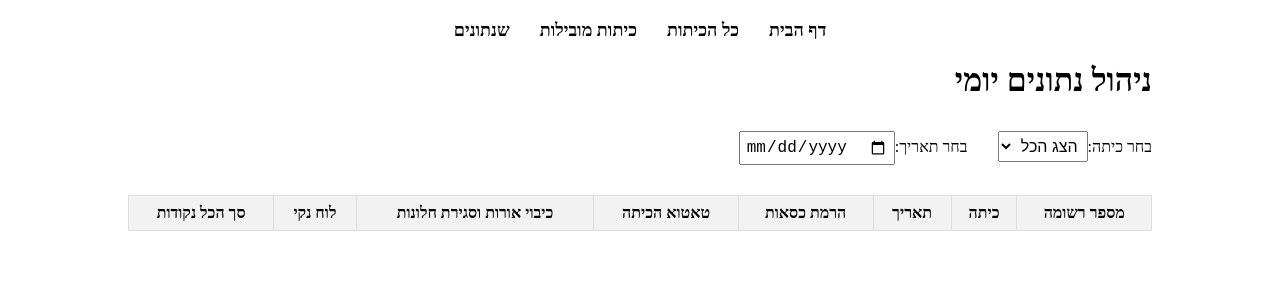
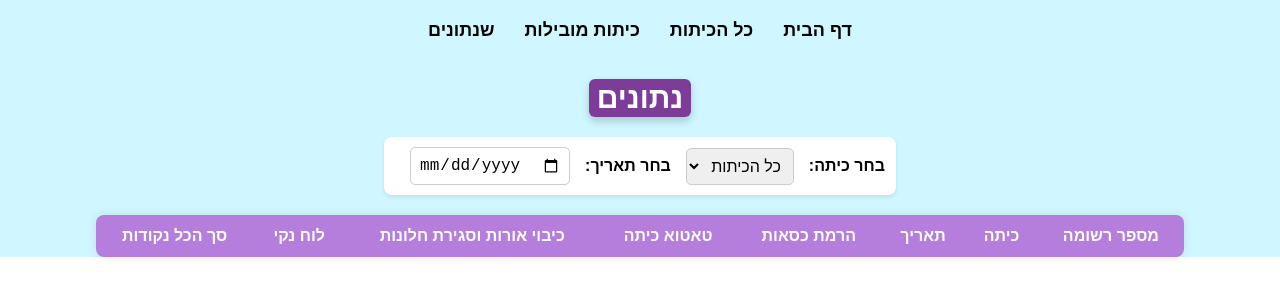
Before and after one commit to School-program/School-program-frontend, a React (Create React App) app in the folder school-program/: page /present-data in a window 1280 px wide. Shown: the top 300 px of the page. Built offline with nearby package versions, Linux system fonts and the light colour scheme.

Commit message:
Table design

```diff
--- a/school-program/src/components/admin/presentData.jsx
+++ b/school-program/src/components/admin/presentData.jsx
@@ -2,34 +2,33 @@ import React, { useState, useEffect } from 'react';
 import axios from 'axios';
 import '../../App.css';
 import FooterNavigation from '../FooterNavigation';
+
+
+
 const DailyDataTable = () => {
-  const [dailyData, setDailyData] = useState([]); // הנתונים שיוצגו בטבלה
-  const [classFilter, setClassFilter] = useState(''); // סינון לפי כיתה
-  const [dateFilter, setDateFilter] = useState(''); // סינון לפי תאריך
-  const [loading, setLoading] = useState(false); // מצב טעינה
-  const [noResults, setNoResults] = useState(false); // משתנה לניהול "אין תוצאות"
+  const [dailyData, setDailyData] = useState([]);
+  const [classFilter, setClassFilter] = useState('');
+  const [dateFilter, setDateFilter] = useState('');
+  const [loading, setLoading] = useState(false);
+  const [noResults, setNoResults] = useState(false);
 
   const fetchData = async () => {
     setLoading(true);
-    setNoResults(false); // איפוס הודעת "אין תוצאות"
-    setDailyData([]); // איפוס הנתונים הקודמים, אם יש
+    setNoResults(false);
+    setDailyData([]);
 
     try {
       let url = 'http://localhost:3005/dailydata';
 
-      // אם יש סינון גם לפי כיתה וגם לפי תאריך
       if (classFilter && dateFilter) {
         url = `http://localhost:3005/dailydata/byClassAndDate/${classFilter}/${dateFilter}`;
-      }
-      // אם יש רק סינון לפי כיתה
-      else if (classFilter) {
+      } else if (classFilter) {
         url = `http://localhost:3005/dailydata/byClass/${classFilter}`;
-      }
-      // אם יש רק סינון לפי תאריך
-      else if (dateFilter) {
+      } else if (dateFilter) {
         url = `http://localhost:3005/dailydata/byDate/${dateFilter}`;
       }
-      const token = localStorage.getItem('authToken'); // שליפת הטוקן מה-localStorage
+
+      const token = localStorage.getItem('authToken');
       if (!token) {
         throw new Error("Authentication token not found.");
       }
@@ -41,9 +40,9 @@ const DailyDataTable = () => {
       });
 
       if (response.data.length === 0) {
-        setNoResults(true); // אם לא נמצאו תוצאות
+        setNoResults(true);
       } else {
-        setDailyData(response.data); // אם נמצאו תוצאות, עדכון הסטייט
+        setDailyData(response.data);
       }
     } catch (error) {
       console.error('Error fetching data:', error);
@@ -52,28 +51,44 @@ const DailyDataTable = () => {
     }
   };
 
-  // שליפת הנתונים בכל פעם שיש שינוי בסינון
   useEffect(() => {
     fetchData();
   }, [classFilter, dateFilter]);
 
+  // פונקציה להמרת מספר כיתה לפורמט א-1
+  const formatClassId = (classId) => {
+    // הנחה שמספר הכיתה הוא מספר סידורי כפי שביקשת
+    const grade = Math.ceil(classId / 5);
+    const classNum = ((classId - 1) % 5) + 1;
+
+    // המרת המספר לאות בעברית (א, ב, וכו')
+    const gradeLetter = String.fromCharCode(1488 + grade - 1);
+
+    return `${gradeLetter}-${classNum}`;
+  };
+
+
+
   return (
-<div className="container" dir="rtl">
-<FooterNavigation />
-      <h1>ניהול נתונים יומי</h1>
+    <div style={styles.container}>
+      <div style={styles.Navigation}><FooterNavigation /></div>
 
-      {/* סינון לפי כיתה */}
-      <label htmlFor="classFilter" >בחר כיתה:</label >
+      <h1 style={styles.title}>נתונים</h1>
+
+      <div style={styles.filterBox}>
+        <div style={styles.filterItem}>
+          <label htmlFor="classFilter" style={styles.filterLabel}>בחר כיתה:</label>
           <select
             id="classFilter"
             value={classFilter}
             onChange={(e) => setClassFilter(e.target.value)}
-        style={{marginLeft:'30px'}}>
-        <option value="">הצג הכל</option>
-        {Array.from({ length: 8 }, (_, grade) => // יצירת כיתות א' עד ח'
-          Array.from({ length: 5 }, (_, i) => { // יצירת כיתות 1 עד 5 בכל שנה
-            const gradeLetter = String.fromCharCode(1488 + grade); // יצירת א', ב', ג', ד', ה', ו', ז', ח'
-            const className = `${gradeLetter}${i + 1}`; // לדוג' א1, א2, א3, ...
+            style={styles.select}
+          >
+            <option value="">כל הכיתות</option>
+            {Array.from({ length: 8 }, (_, grade) =>
+              Array.from({ length: 5 }, (_, i) => {
+                const gradeLetter = String.fromCharCode(1488 + grade);
+                const className = `${gradeLetter}${i + 1}`;
                 const serialNumber = grade * 5 + i + 1;
                 return (
                   <option key={className} value={serialNumber}>
@@ -83,17 +98,20 @@ const DailyDataTable = () => {
               })
             )}
           </select>
+        </div>
 
-      {/* סינון לפי תאריך */}
-      <label htmlFor="dateFilter">בחר תאריך:</label>
+        <div style={styles.filterItem}>
+          <label htmlFor="dateFilter" style={styles.filterLabel}>בחר תאריך:</label>
           <input
             id="dateFilter"
             type="date"
             value={dateFilter}
             onChange={(e) => setDateFilter(e.target.value)}
+            style={styles.input}
           />
+        </div>
+      </div>
 
-      {/* טבלת התוצאות */}
       {loading ? (
         <p>טוען נתונים...</p>
       ) : (
@@ -101,30 +119,38 @@ const DailyDataTable = () => {
           {noResults ? (
             <p>אין תוצאות עבור התאריך או הכיתה שבחרת</p>
           ) : (
-            <table className="data-table">
+            <table style={styles.table}>
               <thead>
                 <tr>
-                  <th>מספר רשומה</th>
-                  <th>כיתה</th>
-                  <th>תאריך</th>
-              <th>הרמת כסאות</th>
-                  <th>טאטוא הכיתה</th>
-                  <th>כיבוי אורות וסגירת חלונות</th>
-                  <th>לוח נקי</th>
-                  <th>סך הכל נקודות</th>
+                  <th style={styles.tableHeader}>מספר רשומה</th>
+                  <th style={styles.tableHeader}>כיתה</th>
+                  <th style={styles.tableHeader}>תאריך</th>
+                  <th style={styles.tableHeader}>הרמת כסאות</th>
+                  <th style={styles.tableHeader}>טאטוא כיתה</th>
+                  <th style={styles.tableHeader}>כיבוי אורות וסגירת חלונות</th>
+                  <th style={styles.tableHeader}>לוח נקי</th>
+                  <th style={styles.tableHeader}>סך הכל נקודות</th>
                 </tr>
               </thead>
               <tbody>
                 {dailyData.map((entry) => (
-                  <tr key={entry.entry_id}>
-                    <td>{entry.entry_id}</td>
-                    <td>{entry.class_id}</td>
-                    <td>{entry.entry_date}</td>
-                    <td>{entry.chairs ? '✔️' : '❌'}</td>
-                    <td>{entry.sweep ? '✔️' : '❌'}</td>
-                    <td>{entry.lightswindows ? '✔️' : '❌'}</td>
-                    <td>{entry.board ? '✔️' : '❌'}</td>
-                    <td>{entry.total_points}</td>
+                  <tr key={entry.entry_id} style={styles.tableRow}>
+                    <td style={styles.tableCell}>{entry.entry_id}</td>
+                    <td style={styles.tableCell}>{formatClassId(entry.class_id)}</td>
+                    <td style={styles.tableCell}>{(entry.entry_date)}</td>
+                    <td style={styles.tableCell}>
+                      {entry.chairs ? <span style={{color: 'purple'}}>✔️</span> : <span style={{color: 'red'}}>❌</span>}
+                    </td>
+                    <td style={styles.tableCell}>
+                      {entry.sweep ? <span style={{color: 'purple'}}>✔️</span> : <span style={{color: 'red'}}>❌</span>}
+                    </td>
+                    <td style={styles.tableCell}>
+                      {entry.lightswindows ? <span style={{color: 'purple'}}>✔️</span> : <span style={{color: 'red'}}>❌</span>}
+                    </td>
+                    <td style={styles.tableCell}>
+                      {entry.board ? <span style={{color: 'purple'}}>✔️</span> : <span style={{color: 'red'}}>❌</span>}
+                    </td>
+                    <td style={styles.tableCell}>{entry.total_points}</td>
                   </tr>
                 ))}
               </tbody>
@@ -132,8 +158,117 @@ const DailyDataTable = () => {
           )}
         </div>
       )}
+
     </div>
   );
+
 };
+const styles = {
+    container: {
+      fontFamily: 'Arial, sans-serif',
+      width: '100%',
+      margin: '0',
+      direction: 'rtl',
+      backgroundColor: '#D0F7FF', // רקע תכלת בהיר
+    },
+  header: {
+    textAlign: 'center',
+    color: '#333',
+    marginBottom: '20px',
+  },
+  filterContainer: {
+    display: 'flex',
+    justifyContent: 'center',
+    alignItems: 'center',
+    marginBottom: '20px',
+    gap: '10px',
+  },
+  filterItem: {
+    display: 'flex',
+    alignItems: 'center',
+    marginLeft: '15px',
+  },
+  select: {
+    padding: '8px',
+    borderRadius: '5px',
+    border: '1px solid #ccc',
+    marginRight: '10px',
+  },
+  input: {
+    padding: '8px',
+    borderRadius: '5px',
+    border: '1px solid #ccc',
+    marginRight: '10px',
+  },
+  table: {
+    width: '85%',
+    borderCollapse: 'collapse',
+    marginTop: '20px',
+    borderRadius: '8px',
+    overflow: 'hidden',
+    boxShadow: '0 0 10px rgba(0,0,0,0.1)',
+    margin: '0 auto',
 
+  },
+  tableHeader: {
+    backgroundColor: '#b57edc', // סגול כמו בתמונה
+    color: 'white',
+    padding: '12px',
+    textAlign: 'center',
+  },
+  tableRow: {
+    backgroundColor: 'white',
+    borderBottom: '1px solid #eee',
+  },
+  tableCell: {
+    padding: '10px',
+    textAlign: 'center',
+    borderBottom: '1px solid #eee',
+  },
+  filterLabel: {
+    fontWeight: 'bold',
+    marginLeft: '5px',
+  },
+   filterBox: {
+    display: 'flex',
+    justifyContent: 'center',
+    backgroundColor: 'white',
+    borderRadius: '8px',
+    boxShadow: '0 2px 4px rgba(0,0,0,0.1)',
+    marginBottom: '20px',
+    maxWidth: '40%', // מצמצם את הרוחב כך שיתאים לסינון בלבד
+    marginLeft: 'auto',
+    marginRight: 'auto',
+  },
+  title: {
+    fontSize: '30px',
+    fontWeight: 'bold',
+    color: '#fff', // צבע טקסט לבן
+    backgroundColor: '#7D3C98', // רקע סגול
+    padding: '2px 8px', // ריווח בתוך התיבה
+    borderRadius: '6px', // פינות מעוגלות
+    textAlign: 'center',
+    width: 'fit-content', // מתאימים את הרוחב לפי התוכן של הכותרת
+    marginLeft: 'auto', // ממורכז אוטומטית
+    marginRight: 'auto', // ממורכז אוטומטית
+    boxShadow: '0 4px 8px rgba(0, 0, 0, 0.2)', // הוספת צל לכותרת
+    marginTop: '3%'
+  },
+
+  Navigation: {
+    paddingTop: '20px', // הורדת הנתיב מעט למטה
+  },
+  navbar: {
+    display: 'flex',
+    justifyContent: 'center',
+    gap: '20px',
+    marginBottom: '20px',
+    padding: '10px',
+  },
+  navItem: {
+    padding: '10px 15px',
+    fontWeight: 'bold',
+    cursor: 'pointer',
+  }
+};
 export default DailyDataTable;
--- a/school-program/src/components/users/allClasses.component.jsx
+++ b/school-program/src/components/users/allClasses.component.jsx
@@ -35,6 +35,7 @@ const AllClasses = () => {
 
   const styles = {
     container: {
+      fontFamily: 'Arial, sans-serif',
       display: 'flex',
       justifyContent: 'center',
       alignItems: 'center',
@@ -117,7 +118,7 @@ const AllClasses = () => {
       padding: '4px 8px',
       textAlign: 'center',
       color: 'white',
-      fontSize: '18px',
+      fontSize: '16px',
       position: 'absolute',
 
     },
--- a/school-program/src/components/users/topClasses.jsx
+++ b/school-program/src/components/users/topClasses.jsx
@@ -64,6 +64,7 @@ const TopClasses = () => {
 
 const styles = {
   container: {
+    fontFamily: 'Arial, sans-serif',
     display: 'flex',
     flexDirection: 'column',
     alignItems: 'center',
@@ -114,6 +115,7 @@ const styles = {
     boxShadow: '0 4px 8px rgba(0, 0, 0, 0.2)',
     border: '7px solid #7D3C98',
     position: 'relative', // הוספת position relative
+      zIndex: 1,
   },
   classInfo: {
     textAlign: 'center',
@@ -121,17 +123,18 @@ const styles = {
   classText: {
     fontSize: '60px', // הגדלת הטקסט בתוך העיגול
     fontWeight: 'bold',
+
   },
   classPoints: {
-    fontSize: '25px',
+    fontSize: '22px',
     backgroundColor: '#7D3C98',
     borderRadius: '10px',
     padding: '4px 11px',
     color: '#fff',
     fontWeight: 'bold',
     position: 'absolute',
-    marginTop:'15px',
     transform: 'translate(-19%, -0.5%)',
+
   },
   topStar: {
     position: 'absolute',
--- a/school-program/src/components/users/yearGroups.jsx
+++ b/school-program/src/components/users/yearGroups.jsx
@@ -35,6 +35,7 @@ const YearlyPoints = () => {
 
   const styles = {
     container: {
+      fontFamily: 'Arial, sans-serif',
       display: 'flex',
       flexDirection: 'column',
       backgroundImage: `url(${image})`,
```
Lines whose indentation alone changed are shown as unchanged.
